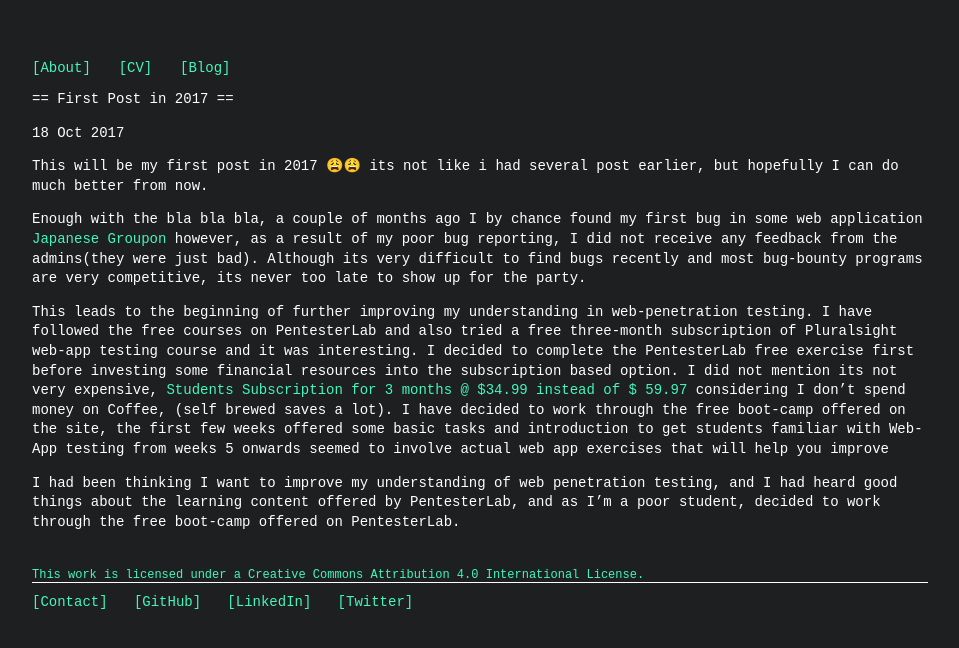
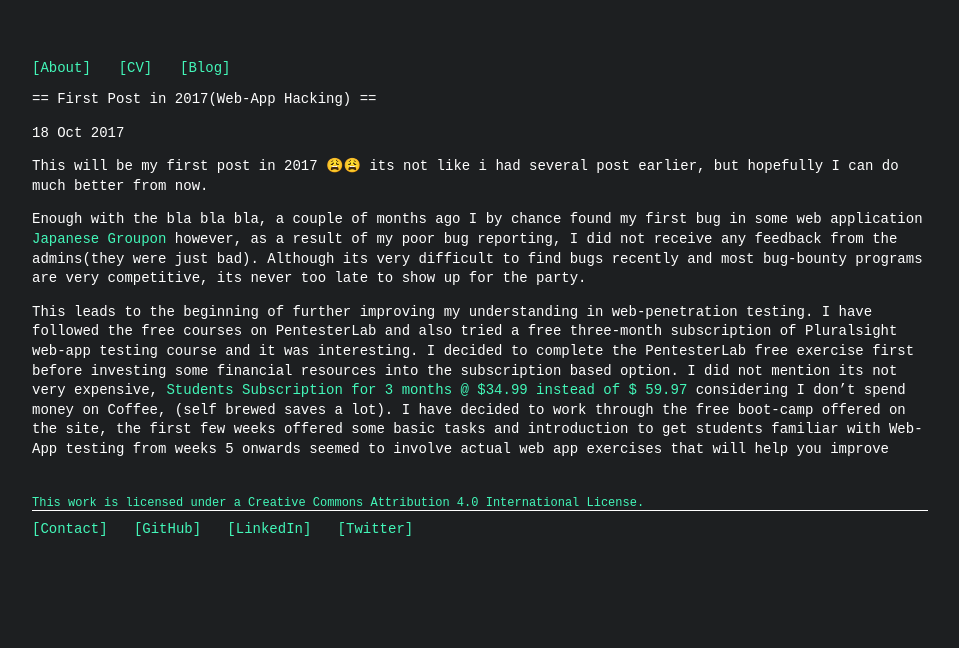
Before and after one commit to danieldizzy/danieldizzy.github.io, a Jekyll site: the page built from _posts/2017-10-18-pentesterlab-journey.md, in a window 1280 px wide. Shown: the top 648 px of the page, without its empty margins (160-1119 px from the left). Built offline with Jekyll 4.4.1, drawn with Linux system fonts in a browser that asks for light colours.

Commit message:
Pentester Lab Post

```diff
--- a/_posts/2017-10-18-pentesterlab-journey.md
+++ b/_posts/2017-10-18-pentesterlab-journey.md
@@ -1,6 +1,6 @@
 ---
 layout: post
-title: "First Post in 2017"
+title: "First Post in 2017(Web-App Hacking)"
 date: 2017-10-18
 ---
 
@@ -9,5 +9,3 @@ This will be my first post in 2017 😩😩 its not like i had several post earl
 Enough with the bla bla bla, a couple of months ago I by chance found my first bug in some web application [Japanese Groupon](https://www.groupon.jp/) however, as a result of my poor bug reporting, I did not receive any feedback from the admins(they were just bad). Although its very difficult to find bugs recently and most bug-bounty programs are very competitive, its never too late to show up for the party.
 
 This leads to the beginning of further improving my understanding in web-penetration testing. I have followed the free courses on PentesterLab and also tried a free three-month subscription of Pluralsight web-app testing course and it was interesting. I decided to complete the PentesterLab free exercise first before investing some financial resources into the subscription based option. I did not mention its not very expensive, [Students Subscription for 3 months @ $34.99 instead of $ 59.97](https://pentesterlab.com/pro/students) considering I don't spend money on Coffee, (self brewed saves a lot). I have decided to work through the free boot-camp offered on the site, the first few weeks offered some basic tasks and introduction to get students familiar with Web-App testing from weeks 5 onwards seemed to involve actual web app exercises that will help you improve
-
-I had been thinking I want to improve my understanding of web penetration testing, and I had heard good things about the learning content offered by PentesterLab, and as I’m a poor student, decided to work through the free boot-camp offered on PentesterLab.
```
